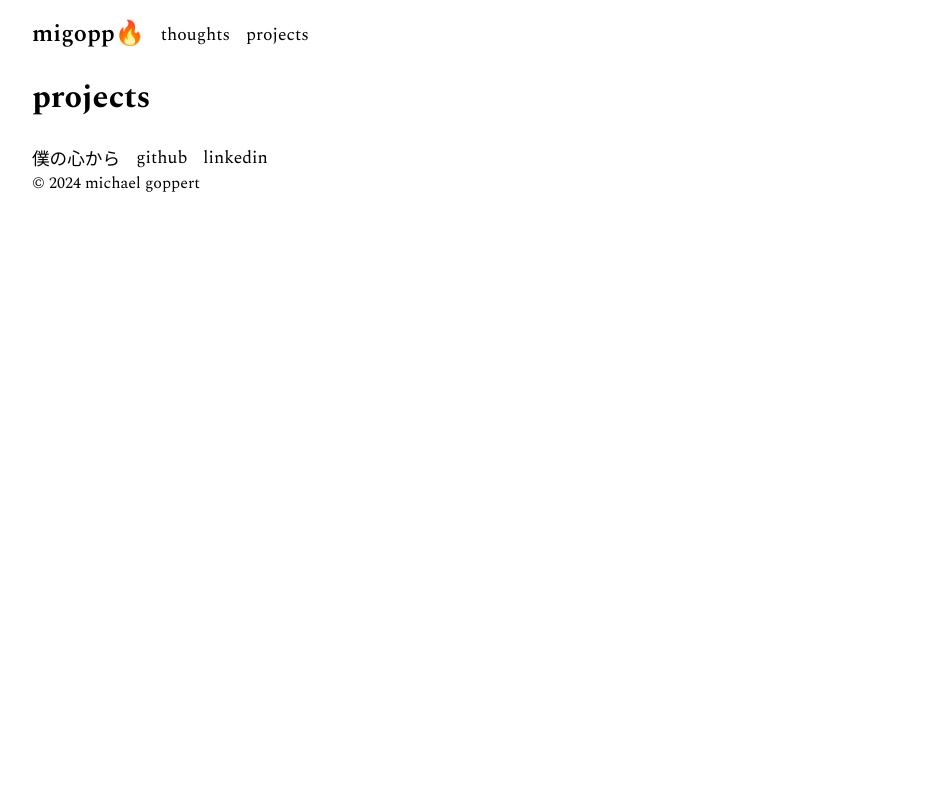
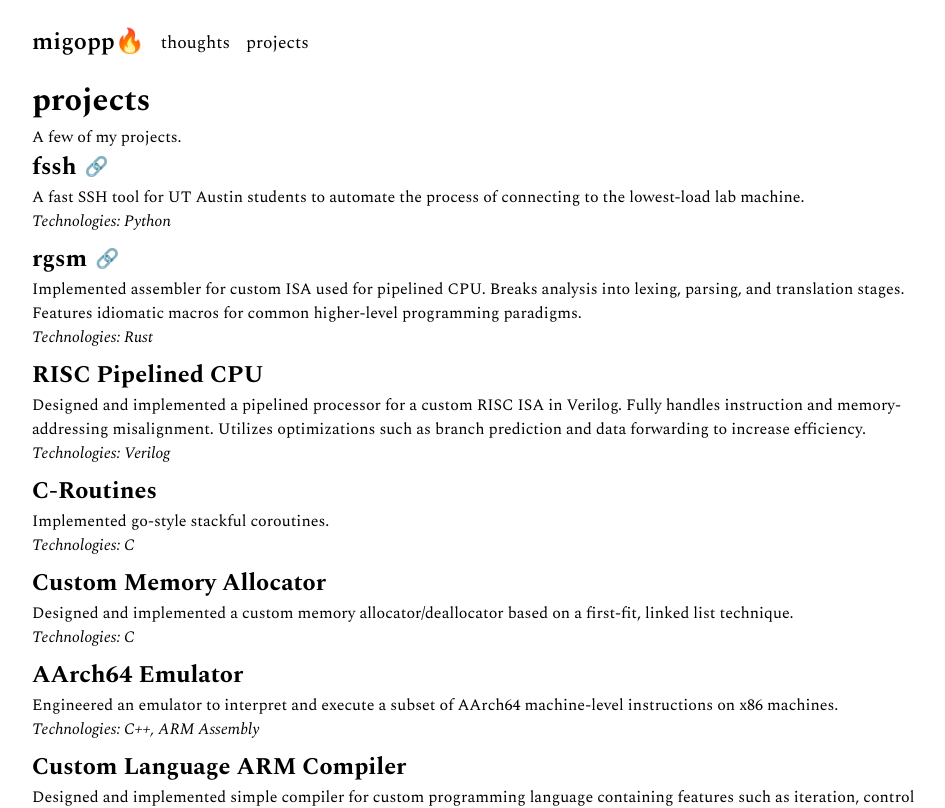
Before and after one commit to migopp/migopp.dev, a SvelteKit app: page /projects in a window 1280 px wide. Shown: the top 808 px of the page, without its empty margins (158-1103 px from the left). Built offline with nearby package versions, Linux system fonts and the light colour scheme.

Commit message:
Get all pages basically functional

```diff
--- /dev/null
+++ b/src/lib/projects.json
@@ -0,0 +1,65 @@
+[
+	{
+		"id": 9,
+		"name": "fssh",
+		"description": "A fast SSH tool for UT Austin students to automate the process of connecting to the lowest-load lab machine.",
+		"technologies": "Python",
+		"link": "https://github.com/migopp/fssh"
+	},
+	{
+		"id": 8,
+		"name": "rgsm",
+		"description": "Implemented assembler for custom ISA used for pipelined CPU. Breaks analysis into lexing, parsing, and translation stages. Features idiomatic macros for common higher-level programming paradigms.",
+		"technologies": "Rust",
+		"link": "https://github.com/migopp/rgsm"
+	},
+	{
+		"id": 7,
+		"name": "RISC Pipelined CPU",
+		"description": "Designed and implemented a pipelined processor for a custom RISC ISA in Verilog. Fully handles instruction and memory-addressing misalignment. Utilizes optimizations such as branch prediction and data forwarding to increase efficiency.",
+		"technologies": "Verilog",
+		"link": ""
+	},
+	{
+		"id": 6,
+		"name": "C-Routines",
+		"description": "Implemented go-style stackful coroutines.",
+		"technologies": "C",
+		"link": ""
+	},
+	{
+		"id": 5,
+		"name": "Custom Memory Allocator",
+		"description": "Designed and implemented a custom memory allocator/deallocator based on a first-fit, linked list technique.",
+		"technologies": "C",
+		"link": ""
+	},
+	{
+		"id": 4,
+		"name": "AArch64 Emulator",
+		"description": "Engineered an emulator to interpret and execute a subset of AArch64 machine-level instructions on x86 machines.",
+		"technologies": "C++, ARM Assembly",
+		"link": ""
+	},
+	{
+		"id": 3,
+		"name": "Custom Language ARM Compiler",
+		"description": "Designed and implemented simple compiler for custom programming language containing features such as iteration, control flow, and functions. Generates ARM-assembly instructions. Implmented optimizations such as constant folding and tail-call recursion.",
+		"technologies": "C++, ARM Assembly",
+		"link": ""
+	},
+	{
+		"id": 2,
+		"name": "Web Crawler and Search Engine",
+		"description": "Indexes webs of size 100k+ and performs efficient queries with full logical operator support. Idexes user's tokenized queries to provide trend visualization and generative search suggestions. Implemented Python web-generation script to create large, controllable webs for testing.",
+		"technologies": "Java, JavaScript, HTML, CSS, Python",
+		"link": ""
+	},
+	{
+		"id": 1,
+		"name": "Tetris Genetic Algorithm",
+		"description": "Designed and implemented Tetris engine and genetic algorithm. Survives 500,000 tetrominoes consistently after 50 generations of training.",
+		"technologies": "Java",
+		"link": ""
+	}
+]
--- a/src/routes/+layout.svelte
+++ b/src/routes/+layout.svelte
@@ -36,6 +36,8 @@
 
 <style>
 	#layout-container {
+		display: flex;
+		flex-direction: column;
 		max-width: 900px;
 		margin: 0 auto;
 		font-family: 'Spectral', monospace;
@@ -54,6 +56,15 @@
 	* {
 		margin: 0;
 		padding: 0;
+	}
+
+	header,
+	main {
+		height: 100%;
+	}
+
+	main {
+		flex: 1;
 	}
 
 	header,
--- a/src/routes/+page.svelte
+++ b/src/routes/+page.svelte
@@ -56,6 +56,7 @@
 	onDestroy(() => clearInterval(interval));
 </script>
 
+<!--TERMINAL-->
 <div id="terminal">
 	<span id="prompt">
 		<p id="host">anon@migopp.dev</p>
@@ -67,7 +68,7 @@
 		<br />
 		<p>
 			I'm a developer and student at UT Austin studying Computer Science and Mathematics. Right now,
-			I'm most interested in learning about systems programming.
+			I'm most interested in systems programming.
 		</p>
 		<br />
 		<p>I'm also into cats and bagels.</p>
--- a/src/routes/projects/+page.svelte
+++ b/src/routes/projects/+page.svelte
@@ -1 +1,50 @@
+<script lang="ts">
+	import projects from '$lib/projects.json';
+</script>
+
 <h1>projects</h1>
+<p>A few of my projects.</p>
+{#each projects as project}
+	<div id="project">
+		<span id="title-line">
+			<h2 id="title">{project.name}</h2>
+			{#if project.link}
+				<a href={project.link} target="_blank" rel="noopener noreferrer">🔗</a>
+			{/if}
+		</span>
+		<p>{project.description}</p>
+		<p id="technologies">Technologies: {project.technologies}</p>
+	</div>
+{/each}
+
+<style>
+	#project {
+		margin-bottom: 0.5rem;
+	}
+
+	#title-line {
+		display: flex;
+		flex-direction: row;
+		justify-content: flex-start;
+		align-items: center;
+	}
+
+	#title {
+		padding-right: 0.5rem;
+	}
+
+	#technologies {
+		font-style: italic;
+	}
+
+	* {
+		margin: 0;
+		padding: 0;
+	}
+
+	a {
+		text-decoration: none;
+		color: inherit;
+		font-size: 1.2rem;
+	}
+</style>
--- a/src/routes/thoughts/+page.svelte
+++ b/src/routes/thoughts/+page.svelte
@@ -0,0 +1,12 @@
+<script lang="ts">
+</script>
+
+<h1>thoughts</h1>
+<p>I have none...</p>
+
+<style>
+	* {
+		margin: 0;
+		padding: 0;
+	}
+</style>
```
